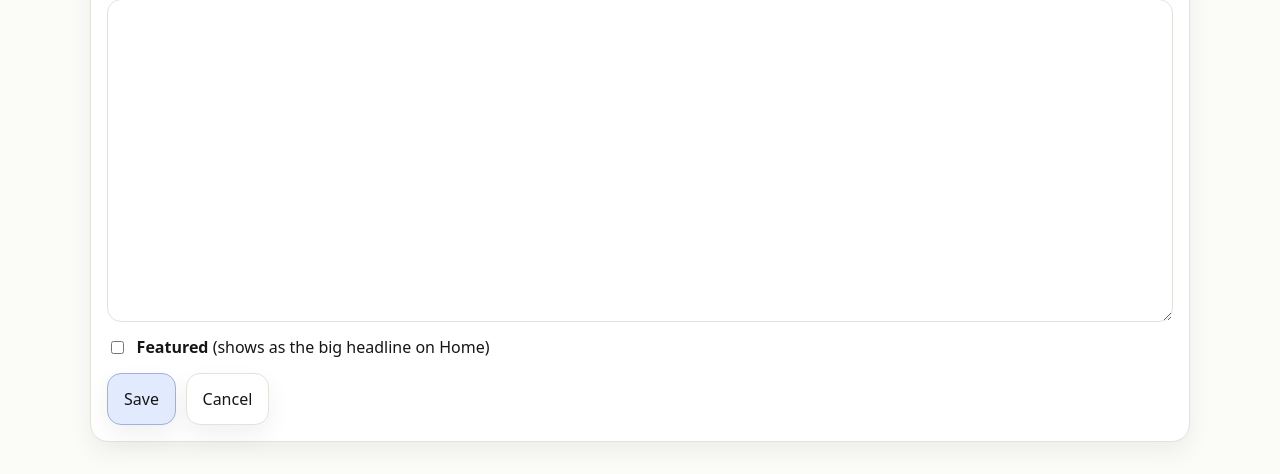
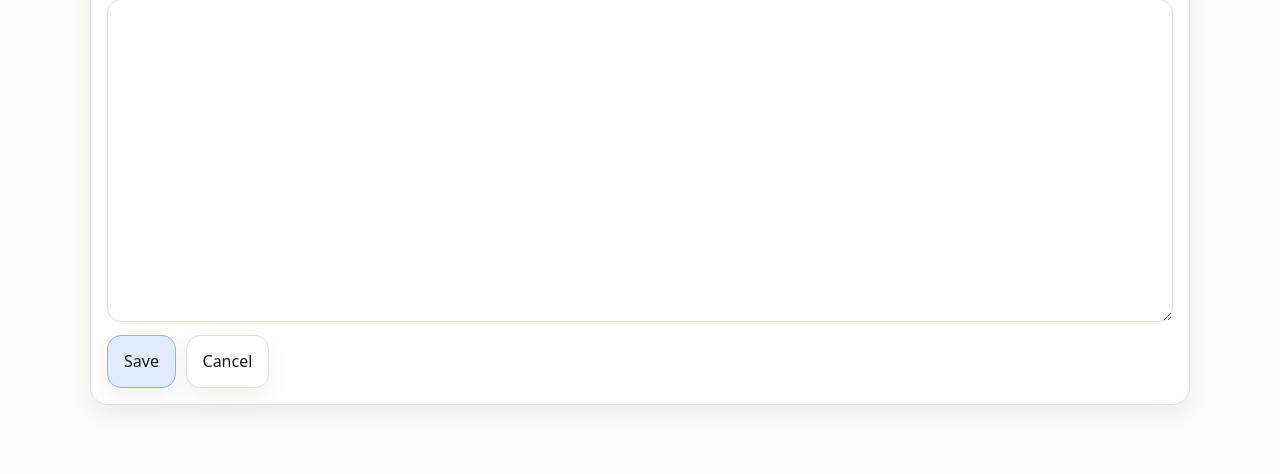
Before and after one commit to HAFS-Herald/hafs-herald-website, a Flask app: page /admin/new in a window 1280 px wide. Shown: the part 1048-1522 px from the top of the page. After the commit the page ends 1456 px from the top, so only its background shows below. Run offline with Flask 3, Linux system fonts and the light colour scheme; the visitor is signed in with stand-in values (Sample User, id 1); data comes from the database, SQL or seed files in the repository.

Commit message:
Update admin_edit.html
getting rid of featured

```diff
--- a/backend/templates/admin_edit.html
+++ b/backend/templates/admin_edit.html
@@ -94,11 +94,6 @@
 {% endif %}{% endfor %}</textarea>
       </label>
 
-      <label class="field" style="display:flex; gap:.6rem; align-items:center;">
-        <input type="checkbox" name="featured" {% if a.featured %}checked{% endif %} style="width: auto;" />
-        <span><strong>Featured</strong> (shows as the big headline on Home)</span>
-      </label>
-
       <div style="display:flex; gap:.6rem; flex-wrap:wrap; align-items:center;">
         <button class="btn" type="submit">Save</button>
         <a class="btn btn-muted" href="/admin">Cancel</a>
```
